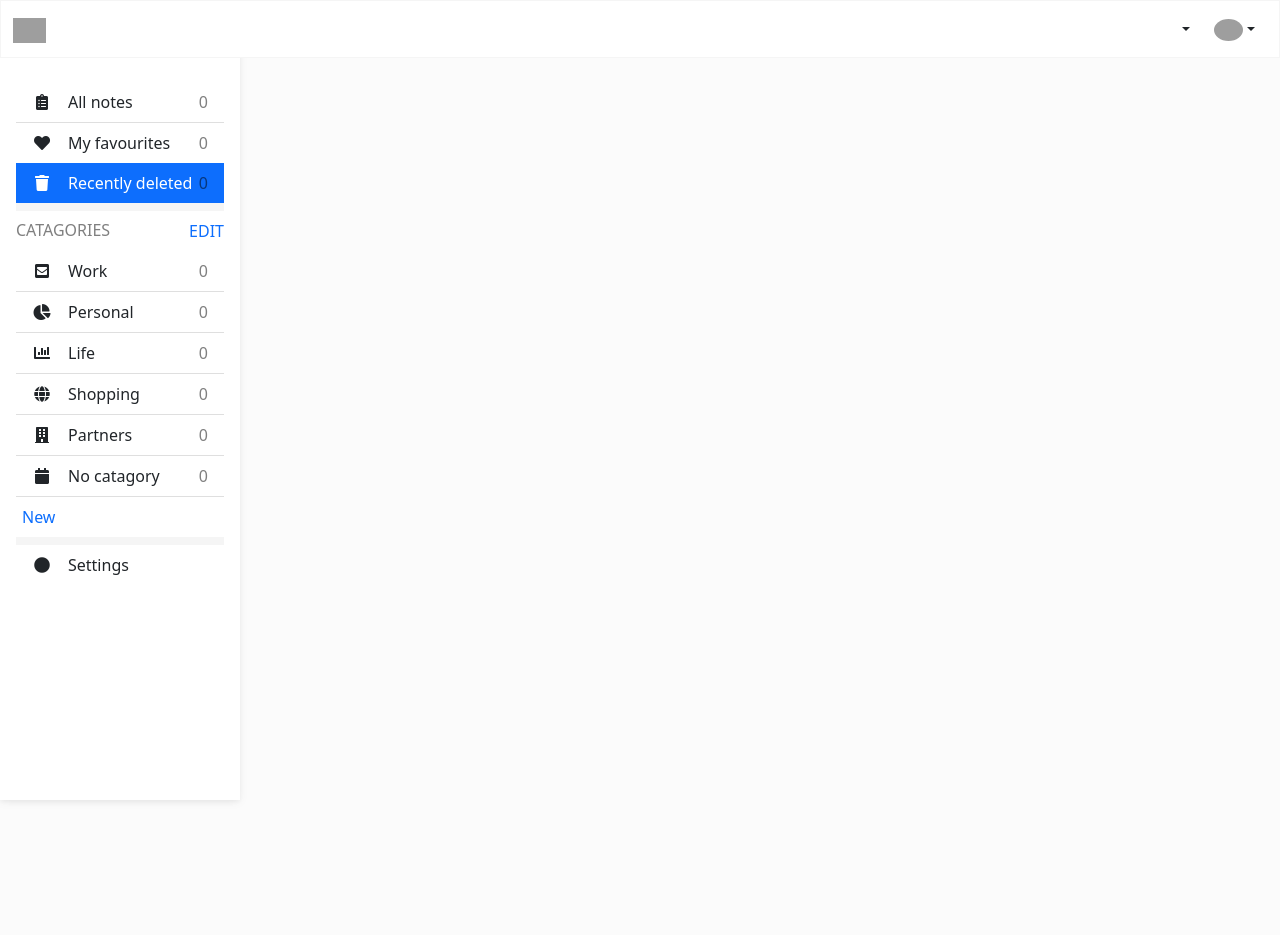
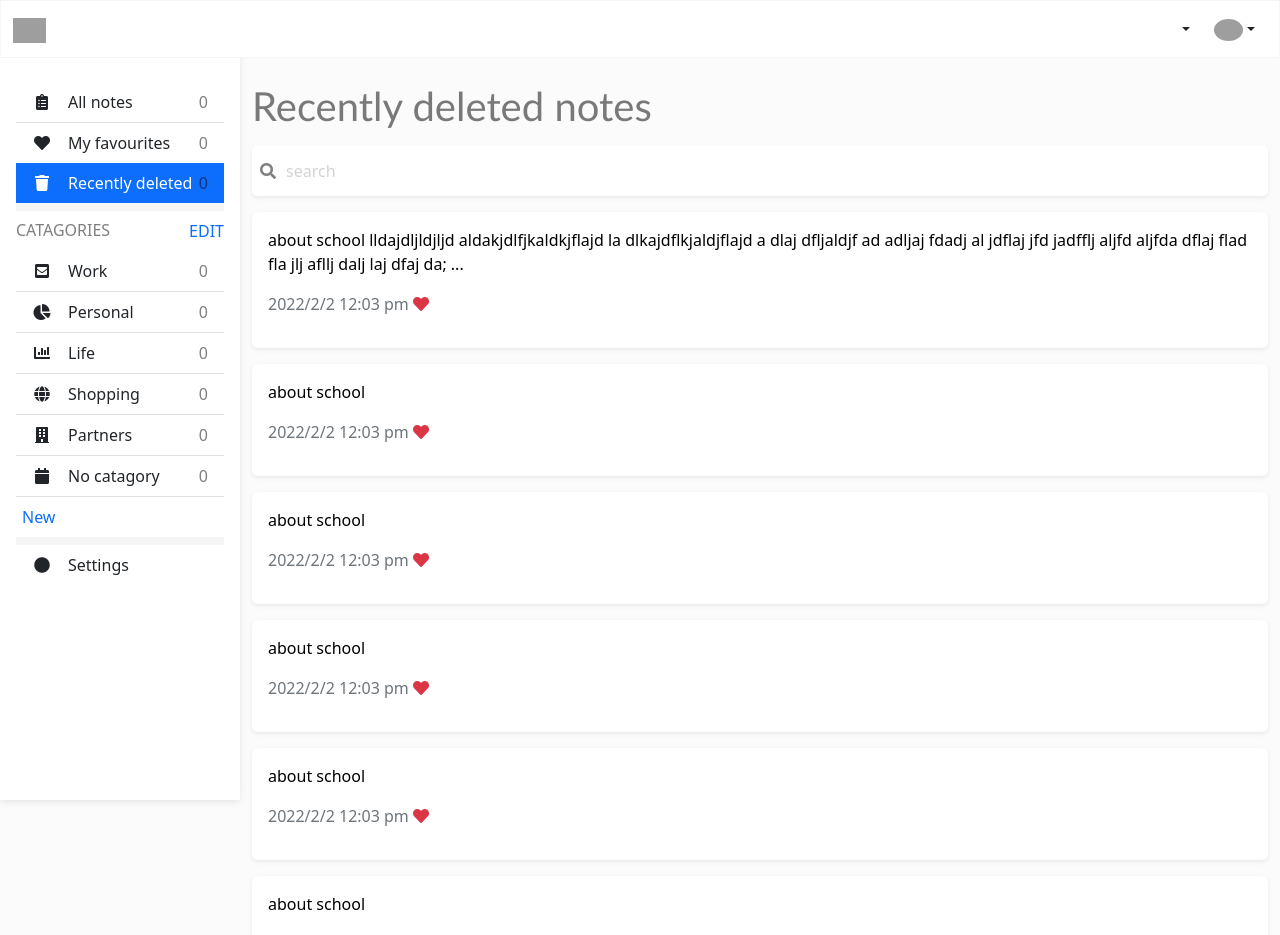
Before and after one commit to EdrissAria/NotePad, a React (Vite) app in the folder frontend/: page /notes/deletedNotes in a window 1280 px wide. Shown: the top 935 px of the page. Before the commit the page ends 800 px from the top, so only its background shows below. Built offline with nearby package versions, Linux system fonts and the light colour scheme; grey boxes are pictures that could not be loaded; a web font is replaced by a local one.

Commit message:
working on ui

```diff
--- a/frontend/src/App.tsx
+++ b/frontend/src/App.tsx
@@ -15,12 +15,15 @@ import Alltodos from "./pages/Alltodos"
 import Viewtodo from "./pages/Viewtodo"
 import Deltodos from "./pages/Deltodos"
 import EditTodoCats from "./pages/EditTodoCats"
+import Home from "./pages/Home"
+import Profile from "./pages/Profile"
 
 function App() {
   return (
     <>
     <Routes>
       <Route path="/" element={<MainHeader />}>
+        <Route index element={<Home />} />
         <Route path="notes" element={<NoteSidebar />}>
           <Route index element={<Allnotes />} />
           <Route path=":catg" element={<Allnotes />} />
@@ -38,6 +41,7 @@ function App() {
           <Route path="editTodoCats" element={<EditTodoCats />} />
         </Route>
         <Route path="settings" element={<Setting />} />
+        <Route path="profile" element={<Profile />} />
         <Route path="*" element={<Notfound />} />
       </Route>
     </Routes>
--- /dev/null
+++ b/frontend/src/components/ckeditor/index.tsx
@@ -0,0 +1,27 @@
+import { CKEditor } from '@ckeditor/ckeditor5-react';
+import ClassicEditor from '@ckeditor/ckeditor5-build-classic';
+
+function CkEditor() {
+    return (
+        <CKEditor
+            editor={ClassicEditor}
+            data=""
+            onReady={(editor: ClassicEditor) => {
+                // You can store the "editor" and use when it is needed.
+                console.log('Editor is ready to use!', editor);
+            }}
+            onChange={(event: Event, editor: ClassicEditor) => {
+                const data = editor.getData();
+                console.log({ event, editor, data });
+            }}
+            onBlur={(event: Event, editor: ClassicEditor) => {
+                console.log('Blur.', editor);
+            }}
+            onFocus={(event: Event, editor: ClassicEditor) => {
+                console.log('Focus.', editor);
+            }}
+        />
+    )
+}
+
+export default CkEditor
--- a/frontend/src/layout/MainHeader.tsx
+++ b/frontend/src/layout/MainHeader.tsx
@@ -18,7 +18,7 @@ const MainHeader = () => {
                         >
                             <i className="fas fa-bars"></i>
                         </button>
-                        <Link className="navbar-brand" to="/notes">
+                        <Link className="navbar-brand" to="/">
                             <img
                                 src="logo.png"
                                 height="25"
@@ -58,7 +58,7 @@ const MainHeader = () => {
                                 </DropDown.Toggle>
                                 <DropDown.Menu>
                                     <DropDown.Item>
-                                        <Link className="text-decoration-none" to="">My profile</Link>
+                                        <Link className="text-decoration-none" to="profile">My profile</Link>
                                     </DropDown.Item>
                                     <DropDown.Item>
                                         <Link className="text-decoration-none" to="">Logout</Link>
--- a/frontend/src/pages/Addnote.tsx
+++ b/frontend/src/pages/Addnote.tsx
@@ -1,16 +1,26 @@
-import React from 'react'
-
+import CkEditor from '../components/ckeditor'
+const now = new Date().toDateString();
 function Addnote() {
   return (
     <main>
       <div className="container pt-4">
         <div className=" d-flex justify-content-between align-items-center">
           <div className='d-flex justify-content-start align-items-center'>
-            <i className="fas fa-envelope-square m-2"></i><p>No catagory</p>
+            <i className="fas fa-envelope fs-4 m-2"></i>
+            <select name="" id="" className='form-select form-select-sm border-0'>
+              <option selected>No catagory</option>
+              <option value="work">work</option>
+              <option value="personal">personal</option>
+              <option value="life">life</option>
+              <option value="home">home</option>
+            </select>
           </div>
-          <p>Aug 27, 08:23</p>
+          <p>{now}</p>
         </div>
         {/*ckeditor*/}
+        <div className="mt-4">
+          <CkEditor />
+        </div>
       </div>
     </main>
   )
--- a/frontend/src/pages/Delnotes.tsx
+++ b/frontend/src/pages/Delnotes.tsx
@@ -1,8 +1,31 @@
-import React from 'react'
+import Searchbar from "../components/searchbar"
+import Card from "../components/card"
+import TitleBar from "../components/titlebar"
 
 function Delnotes() {
   return (
-    <div>Delnotes</div>
+    <main>
+      <div className="container pt-4">
+      <TitleBar title="Recently deleted notes" buttonLabel=""/>
+      <Searchbar />
+      <Card note="about school lldajdljldjljd aldakjdlfjkaldkjflajd la dlkajdflkjaldjflajd
+        a dlaj dfljaldjf ad adljaj fdadj al jdflaj jfd jadfflj aljfd aljfda dflaj flad fla
+        jlj afllj dalj laj dfaj da; dj
+        about school lldajdl aldakjdlfjkaldkjflajd la dlkajdflkjaldjflajd a dlaj
+        dfljaldjf ad adljaj fdadj al jdflaj jfd jadfflj aljfd aljfda dflaj flad fla jlj afllj dalj laj dfaj da; dj
+        "
+      />
+      <Card note="about school"/>
+      <Card note="about school"/>
+      <Card note="about school"/>
+      <Card note="about school"/>
+      <Card note="about school"/>
+      <Card note="about school"/>
+      <Card note="about school"/>
+      <Card note="about school"/>
+      <Card note="about school"/>
+      </div>
+    </main>
   )
 }
 
--- a/frontend/src/pages/Favnotes.tsx
+++ b/frontend/src/pages/Favnotes.tsx
@@ -1,8 +1,31 @@
-import React from 'react'
+import Searchbar from "../components/searchbar"
+import Card from "../components/card"
+import TitleBar from "../components/titlebar"
 
 function Favnotes() {
   return (
-    <div>Favnotes</div>
+    <main>
+      <div className="container pt-4">
+      <TitleBar title="My favourites" buttonLabel=""/>
+      <Searchbar />
+      <Card note="about school lldajdljldjljd aldakjdlfjkaldkjflajd la dlkajdflkjaldjflajd
+        a dlaj dfljaldjf ad adljaj fdadj al jdflaj jfd jadfflj aljfd aljfda dflaj flad fla
+        jlj afllj dalj laj dfaj da; dj
+        about school lldajdl aldakjdlfjkaldkjflajd la dlkajdflkjaldjflajd a dlaj
+        dfljaldjf ad adljaj fdadj al jdflaj jfd jadfflj aljfd aljfda dflaj flad fla jlj afllj dalj laj dfaj da; dj
+        "
+      />
+      <Card note="about school"/>
+      <Card note="about school"/>
+      <Card note="about school"/>
+      <Card note="about school"/>
+      <Card note="about school"/>
+      <Card note="about school"/>
+      <Card note="about school"/>
+      <Card note="about school"/>
+      <Card note="about school"/>
+      </div>
+    </main>
   )
 }
 
--- /dev/null
+++ b/frontend/src/pages/Home.tsx
@@ -0,0 +1,24 @@
+import { Link } from 'react-router-dom'
+
+function Home() {
+    return (
+        <div className="container d-flex flex-column justify-content-center align-items-center" style={{ marginTop: '60px' }}>
+            <h1 className="mt-5 text-info">Welcome to Note Pad Application</h1>
+            <p className='mt-2 opacity-50'>Here you can add, modify notes along with catagories and also you can add todos, modify todos and set reminder for todos.</p>
+            <div className="d-flex justify-content-around w-50 mt-3">
+                <div className=' w-50 bg-white rounded shadow-sm m-5 p-4'>
+                    <Link to="/notes" className='text-decoration-none text-black-50'>
+                        let's add some notes
+                    </Link>
+                </div>
+                <div className=' w-50 bg-white rounded shadow-sm m-5 p-4'>
+                    <Link to="/todos" className='text-decoration-none text-black-50'>
+                        let's make todos
+                    </Link>
+                </div>
+            </div>
+        </div>
+    )
+}
+
+export default Home
--- /dev/null
+++ b/frontend/src/pages/Profile.tsx
@@ -0,0 +1,9 @@
+import React from 'react'
+
+function Profile() {
+  return (
+    <div>Profile</div>
+  )
+}
+
+export default Profile
--- a/frontend/src/pages/Setting.tsx
+++ b/frontend/src/pages/Setting.tsx
@@ -1,8 +1,12 @@
-import React from 'react'
+import TitleBar from "../components/titlebar"
 
 function Setting() {
   return (
-    <div>Setting</div>
+    <div className="container" style={{marginTop: '60px'}}>
+      <div className="d-flex justify-content-center">
+        <TitleBar title="Settings" buttonLabel="" />
+      </div>
+    </div>
   )
 }
 
--- a/frontend/src/pages/Viewnote.tsx
+++ b/frontend/src/pages/Viewnote.tsx
@@ -1,15 +1,26 @@
-
+import CkEditor from '../components/ckeditor'
+const now = new Date().toDateString();
 function Viewnote() {
   return (
     <main>
       <div className="container pt-4">
         <div className=" d-flex justify-content-between align-items-center">
           <div className='d-flex justify-content-start align-items-center'>
-            <i className="fas fa-envelope-square m-2"></i><p>No catagory</p>
+            <i className="fas fa-envelope fs-4 m-2"></i>
+            <select name="" id="" className='form-select form-select-sm border-0'>
+              <option selected>No catagory</option>
+              <option value="work">work</option>
+              <option value="personal">personal</option>
+              <option value="life">life</option>
+              <option value="home">home</option>
+            </select>
           </div>
-          <p>Aug 27, 08:23</p>
+          <p>{now}</p>
         </div>
         {/*ckeditor*/}
+        <div className="mt-4">
+          <CkEditor />
+        </div>
       </div>
     </main>
   )
```
